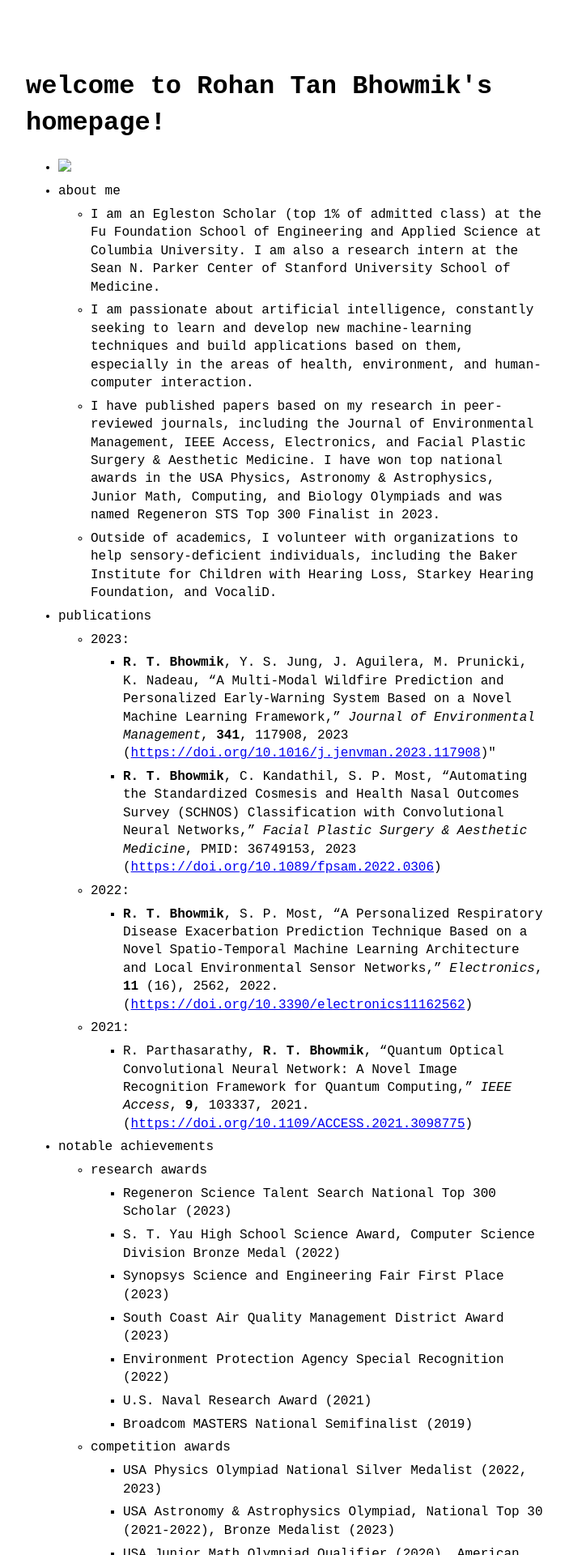
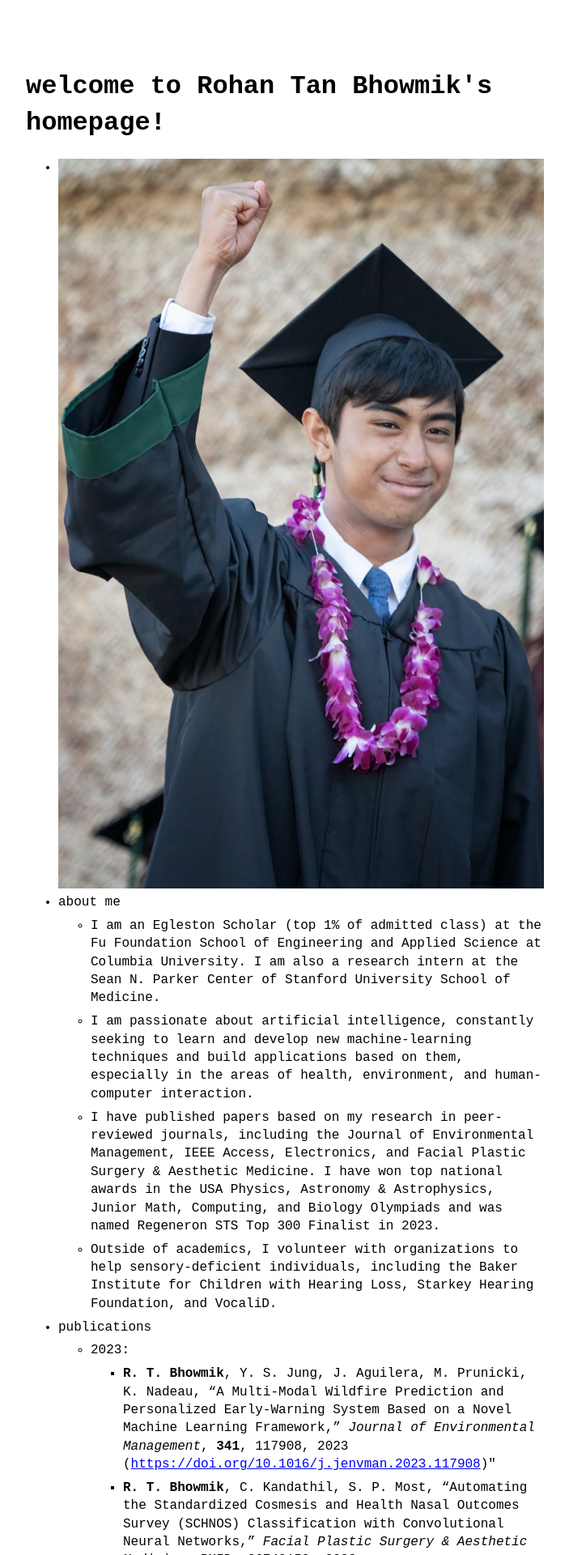
Before and after one commit to rohan-tan-bhowmik/rohan-tan-bhowmik.github.io, a Jekyll site: the page built from index.md, in a window 1280 px wide. Shown: the top 1920 px of the page at 81% size, without its empty margins (288-991 px from the left). Built offline with Jekyll 4.4.1, drawn with Linux system fonts in a browser that asks for light colours.

Commit message:
Update menu.yml

```diff
--- a/_data/menu.yml
+++ b/_data/menu.yml
@@ -3,7 +3,7 @@
 
 
 entries:
-  - title: "<img src='{{site.baseurl}}/assets/img/rohan.jpg'>"
+  - title: "<img src='/assets/img/rohan.jpg'>"
 
   - title: about me
     entries:
```
